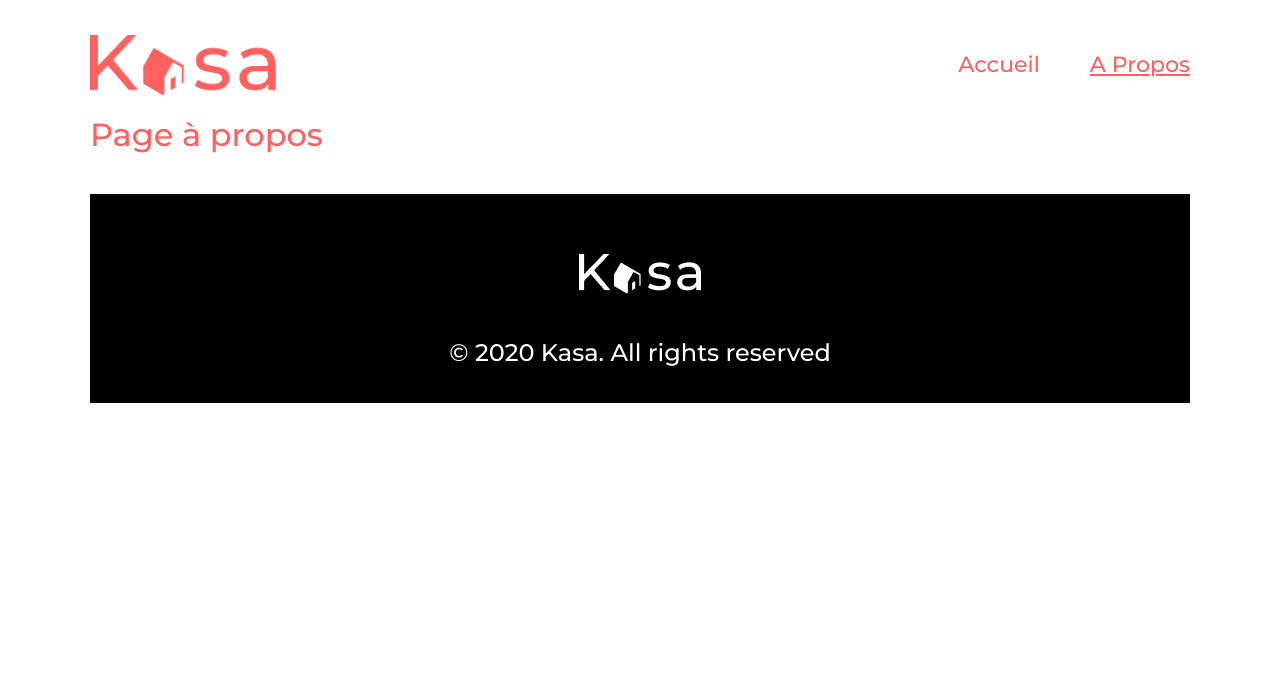
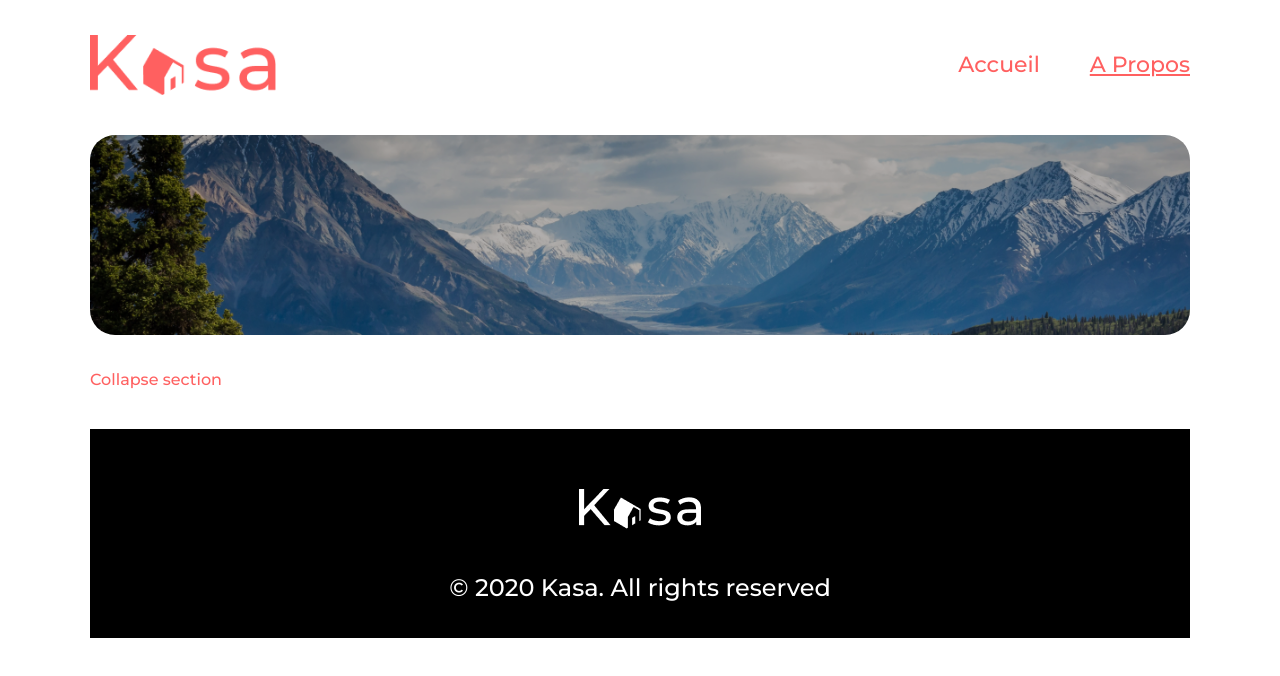
Before and after one commit to karinbaldisseri/P7-Kasa, a React (Vite) app: page /about in a window 1280 px wide. Shown: the top 676 px of the page. Built offline with nearby package versions, Linux system fonts and the light colour scheme.

Commit message:
Feature About Page banner

```diff
--- a/src/components/banner/banner.scss
+++ b/src/components/banner/banner.scss
@@ -1,5 +1,5 @@
 .bannerContainer {
-    height: 220px;
+    height: 200px;
     position: relative;
     margin: 40px auto 35px auto;
     h2 {
--- a/src/pages/about/index.jsx
+++ b/src/pages/about/index.jsx
@@ -1,7 +1,13 @@
+import Banner from "../../components/banner";
+import AboutBannerImg from "../../assets/about_banner_img.png";
+
 export default function About() {
   return (
-    <div>
-      <h1>Page à propos</h1>
-    </div>
+    <>
+      <Banner>
+        <img src={AboutBannerImg} alt="paysage montagneux" />
+      </Banner>
+      <div> Collapse section</div>
+    </>
   );
 }
--- a/src/pages/home/index.jsx
+++ b/src/pages/home/index.jsx
@@ -5,14 +5,9 @@ import Cards from "../../components/cards";
 export default function Home() {
   return (
     <>
-      {/* <Banner
-        title="Chez vous, partout et ailleurs"
-        img={HomeBannerImg}
-        alt="paysage"
-      /> */}
       <Banner>
         <>
-          <img src={HomeBannerImg} alt="paysage" />
+          <img src={HomeBannerImg} alt="paysage côtier" />
           <h2>Chez vous, partout et ailleurs</h2>
         </>
       </Banner>
```
Also changed, not shown: src/assets/about_banner_img.png (added).
